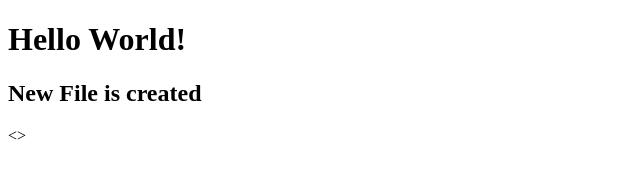
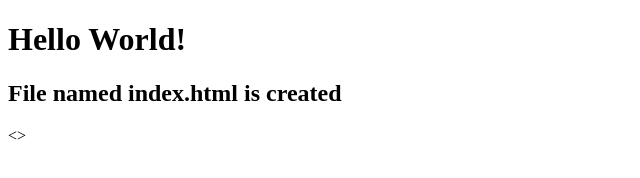
Before and after one commit to VishwavedKelkar/test2, a plain HTML site: page index.html in a window 1280 px wide. Shown: the whole page, without its empty margins (0-640 px from the left). Drawn offline with Linux system fonts and the light colour scheme.

Commit message:
Updated2 index.html

```diff
--- a/index.html
+++ b/index.html
@@ -9,7 +9,7 @@
     <h1>
       Hello World!
     </h1>
-    <h2>New File is created</h2>
+    <h2>File named index.html is created</h2>
     <>
   </body>
 </html>
```
